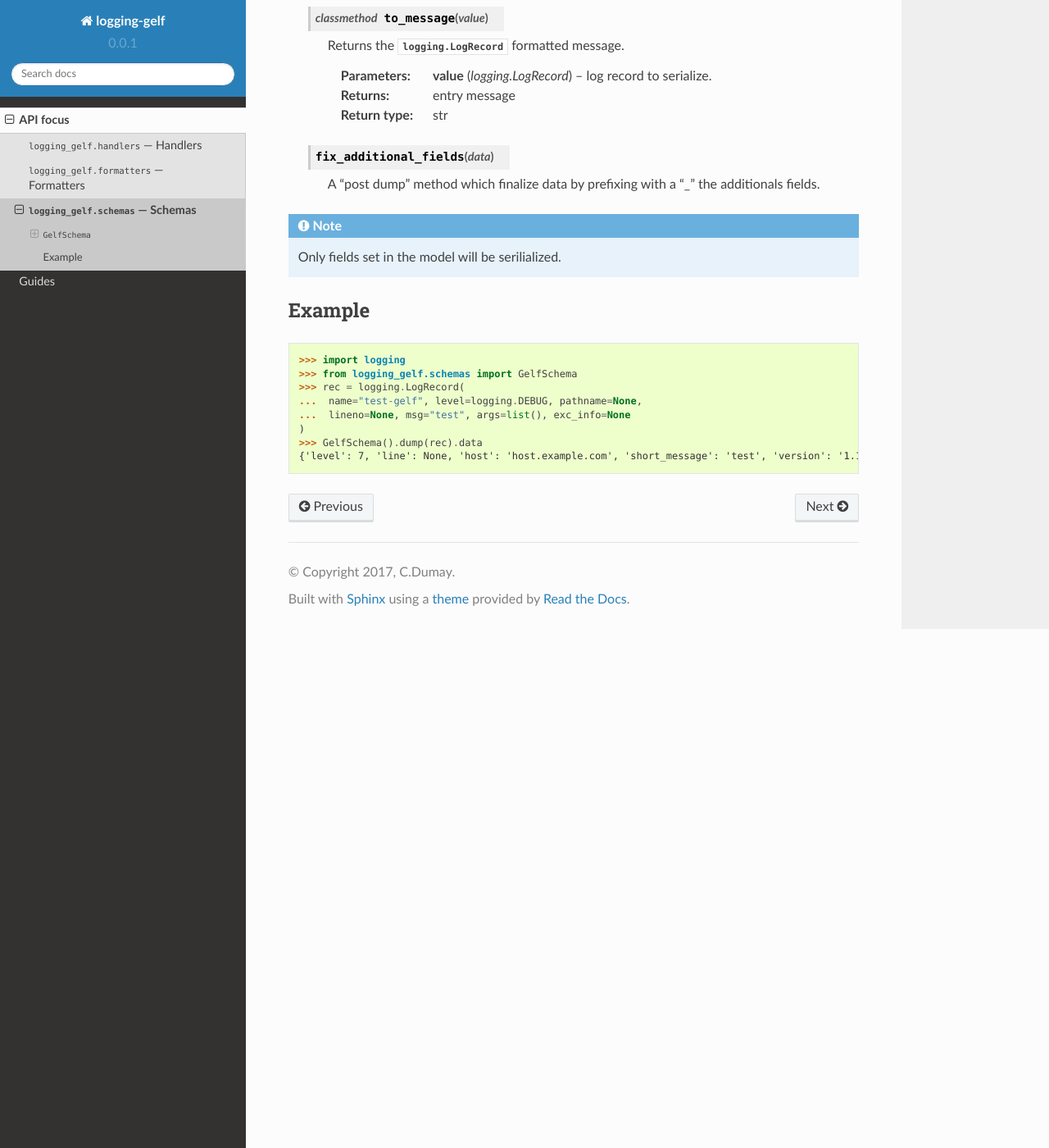
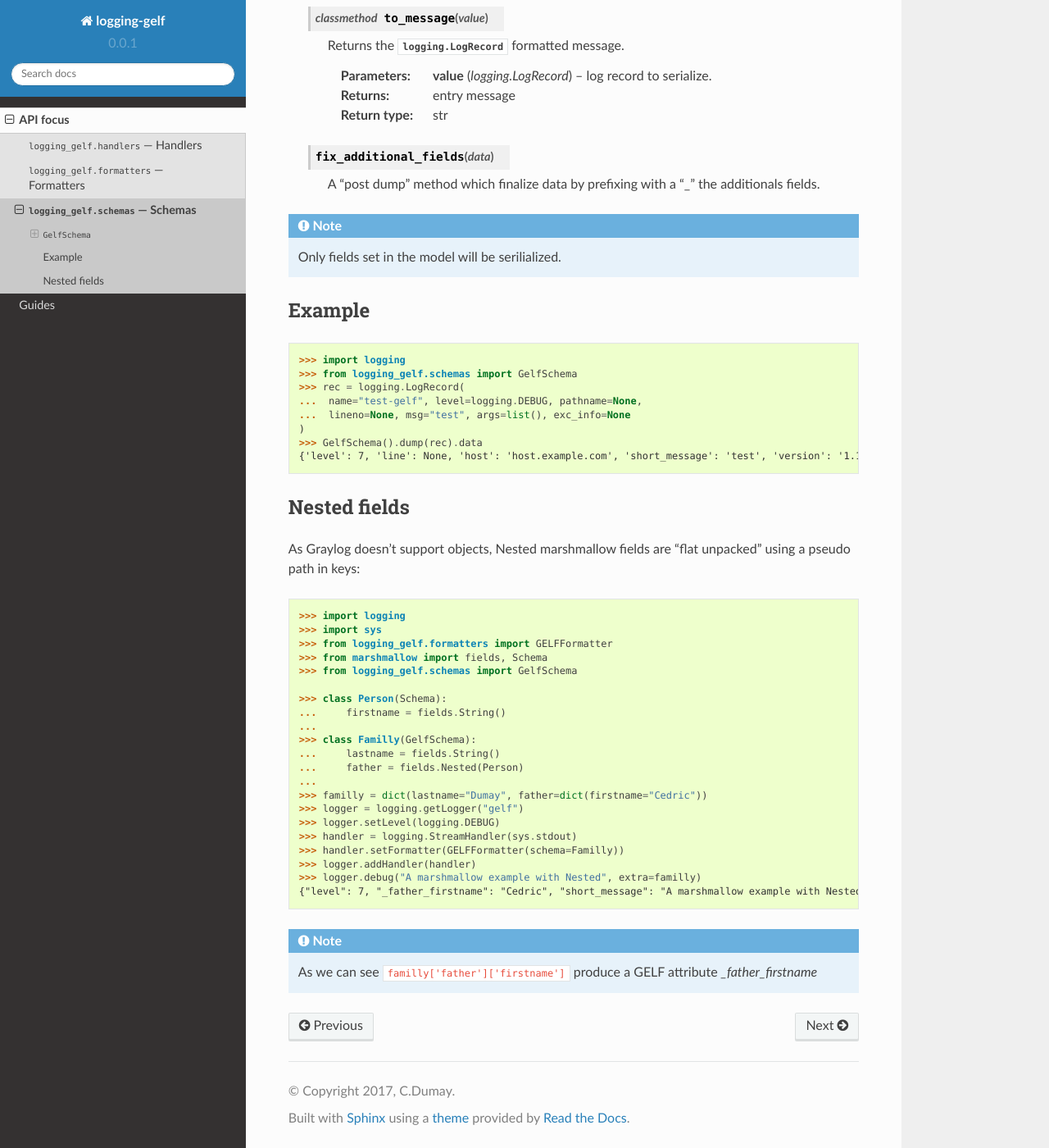
Before and after one commit to ovh/python-logging-gelf, a Sphinx documentation site: the page built from docs/schemas.rst, in a window 1280 px wide and 1400 px high, scrolled down 1294 px. Shown: the whole window at 82% size. Built offline with Sphinx 7.4.7 and the Read the Docs theme 2.0.0, drawn with Linux system fonts in a browser that asks for light colours.

Commit message:
doc: Nested fields support

```diff
--- a/docs/schemas.rst
+++ b/docs/schemas.rst
@@ -88,3 +88,37 @@ Example
     )
     >>> GelfSchema().dump(rec).data
     {'level': 7, 'line': None, 'host': 'host.example.com', 'short_message': 'test', 'version': '1.1', 'file': None, 'timestamp': 1484831977.3012216}
+
+
+Nested fields
+-------------
+
+As Graylog doesn't support objects, Nested marshmallow fields are "flat unpacked" using a pseudo path in keys:
+
+.. code-block:: python
+
+    >>> import logging
+    >>> import sys
+    >>> from logging_gelf.formatters import GELFFormatter
+    >>> from marshmallow import fields, Schema
+    >>> from logging_gelf.schemas import GelfSchema
+
+    >>> class Person(Schema):
+    ...     firstname = fields.String()
+    ...
+    >>> class Familly(GelfSchema):
+    ...     lastname = fields.String()
+    ...     father = fields.Nested(Person)
+    ...
+    >>> familly = dict(lastname="Dumay", father=dict(firstname="Cedric"))
+    >>> logger = logging.getLogger("gelf")
+    >>> logger.setLevel(logging.DEBUG)
+    >>> handler = logging.StreamHandler(sys.stdout)
+    >>> handler.setFormatter(GELFFormatter(schema=Familly))
+    >>> logger.addHandler(handler)
+    >>> logger.debug("A marshmallow example with Nested", extra=familly)
+    {"level": 7, "_father_firstname": "Cedric", "short_message": "A marshmallow example with Nested", "_lastname": "Dumay", "file": "<stdin>", "host": "host.example.com", "timestamp": 1484919251.3890517, "version": "1.1", "line": 1}
+
+.. note::
+
+    As we can see :code:`familly['father']['firstname']` produce a GELF attribute `_father_firstname`
```
Also changed, not shown: 1 other file.
